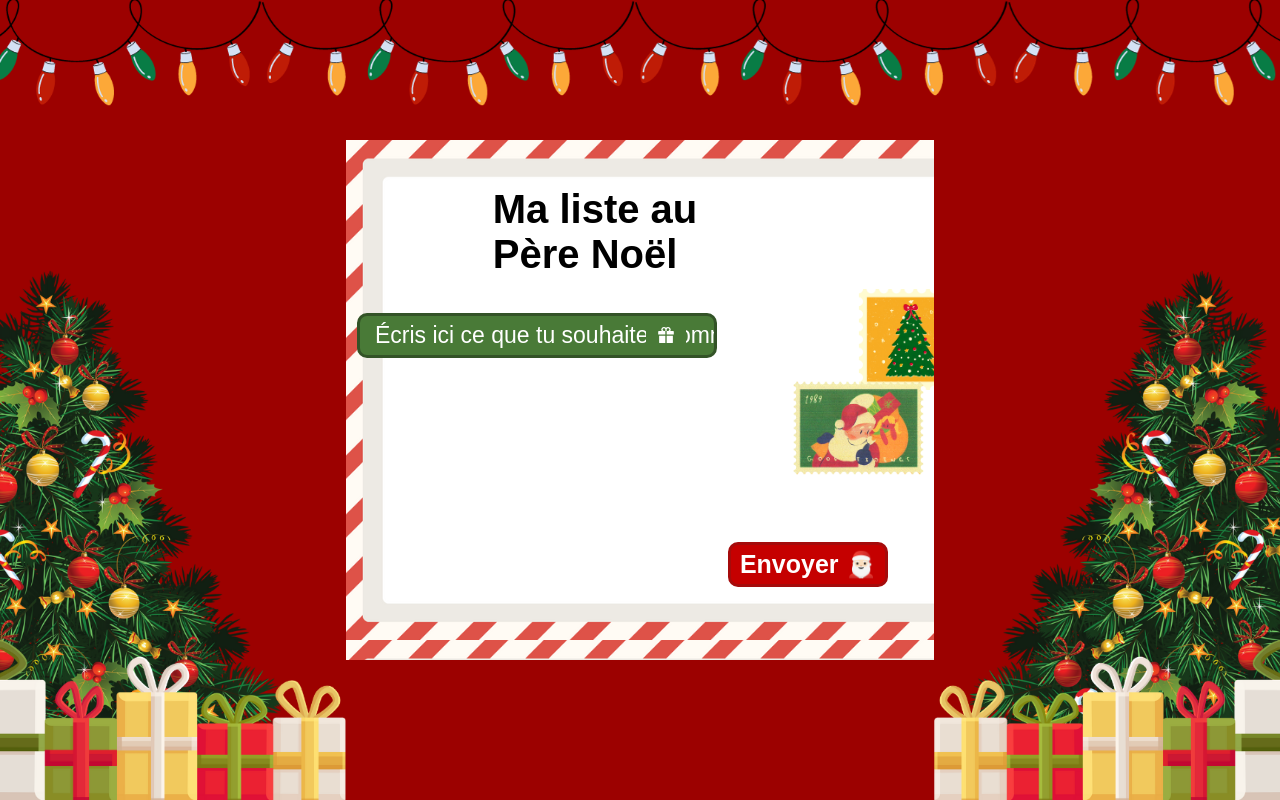
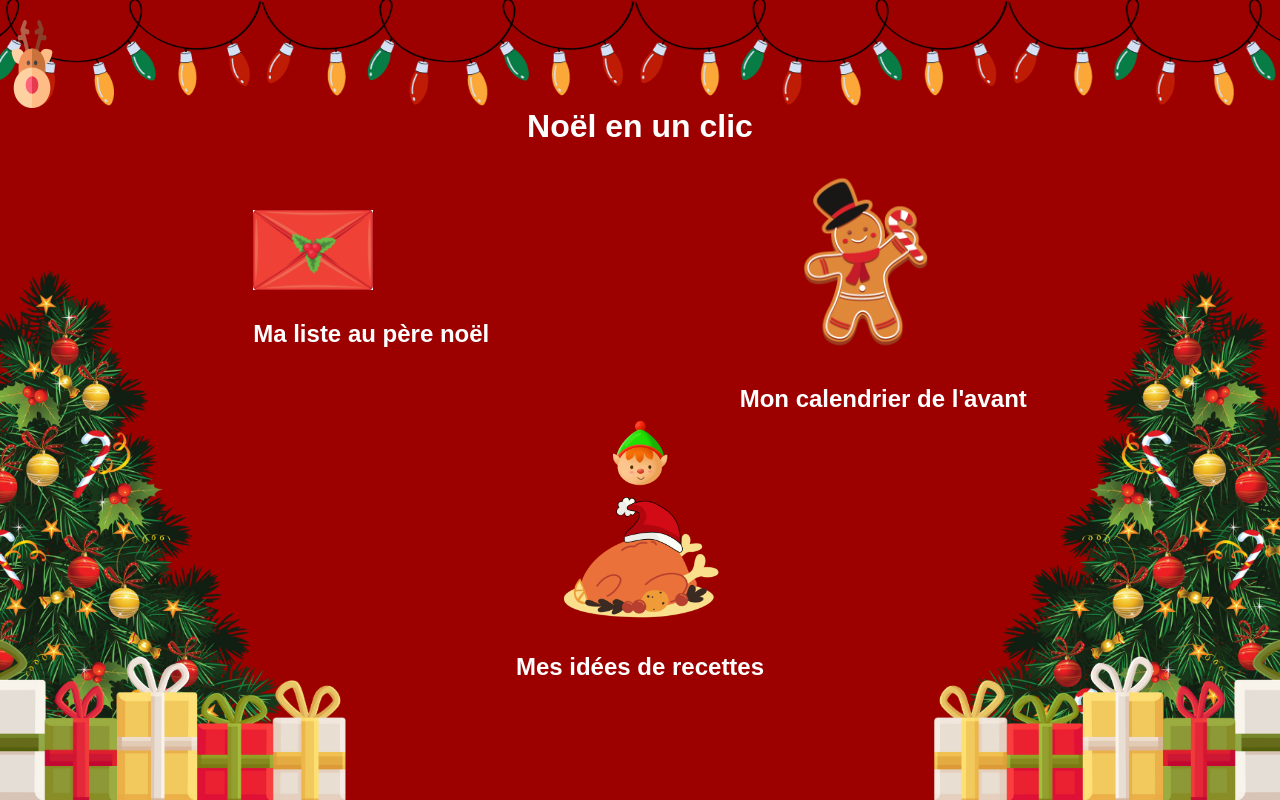
Before and after one commit to hlnvrnt/Noel-en-un-clic, a React (Vite) app in the folder noel-en-un-clic/: page / in a window 1280 px wide. Built offline with nearby package versions, Linux system fonts and the light colour scheme; a web font is replaced by a local one.

Commit message:
supression de wishlist du fichier app.jsx

```diff
--- a/noel-en-un-clic/src/App.jsx
+++ b/noel-en-un-clic/src/App.jsx
@@ -1,6 +1,5 @@
 // import React from "react"
 import { Outlet } from "react-router-dom"
-import Wishlist from "./pages/Wishlist";
 
 
 function App() {
@@ -8,7 +7,7 @@ function App() {
 
   return (
     <div>
-		<Wishlist />
+
       <Outlet />
     </div>
 
```
